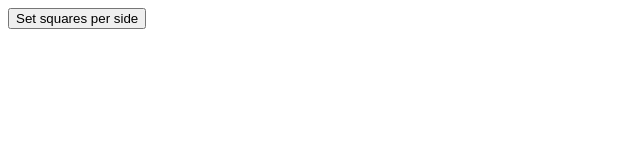
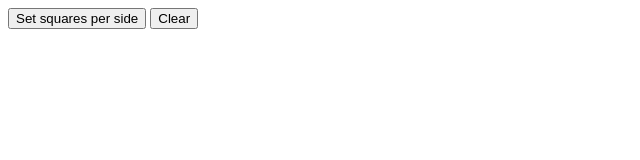
Before and after one commit to cj650498/etch-a-sketch, a plain HTML site: page index.html in a window 1280 px wide. Shown: the whole page, without its empty margins (0-640 px from the left). Drawn offline with Linux system fonts and the light colour scheme.

Commit message:
Add clear button

```diff
--- a/index.html
+++ b/index.html
@@ -9,6 +9,7 @@
 </head>
 <body>
     <button class="set-squares-btn">Set squares per side</button>
+    <button class="clear-btn">Clear</button>
     <div class="container"></div>
 </body>
 </html>
```
